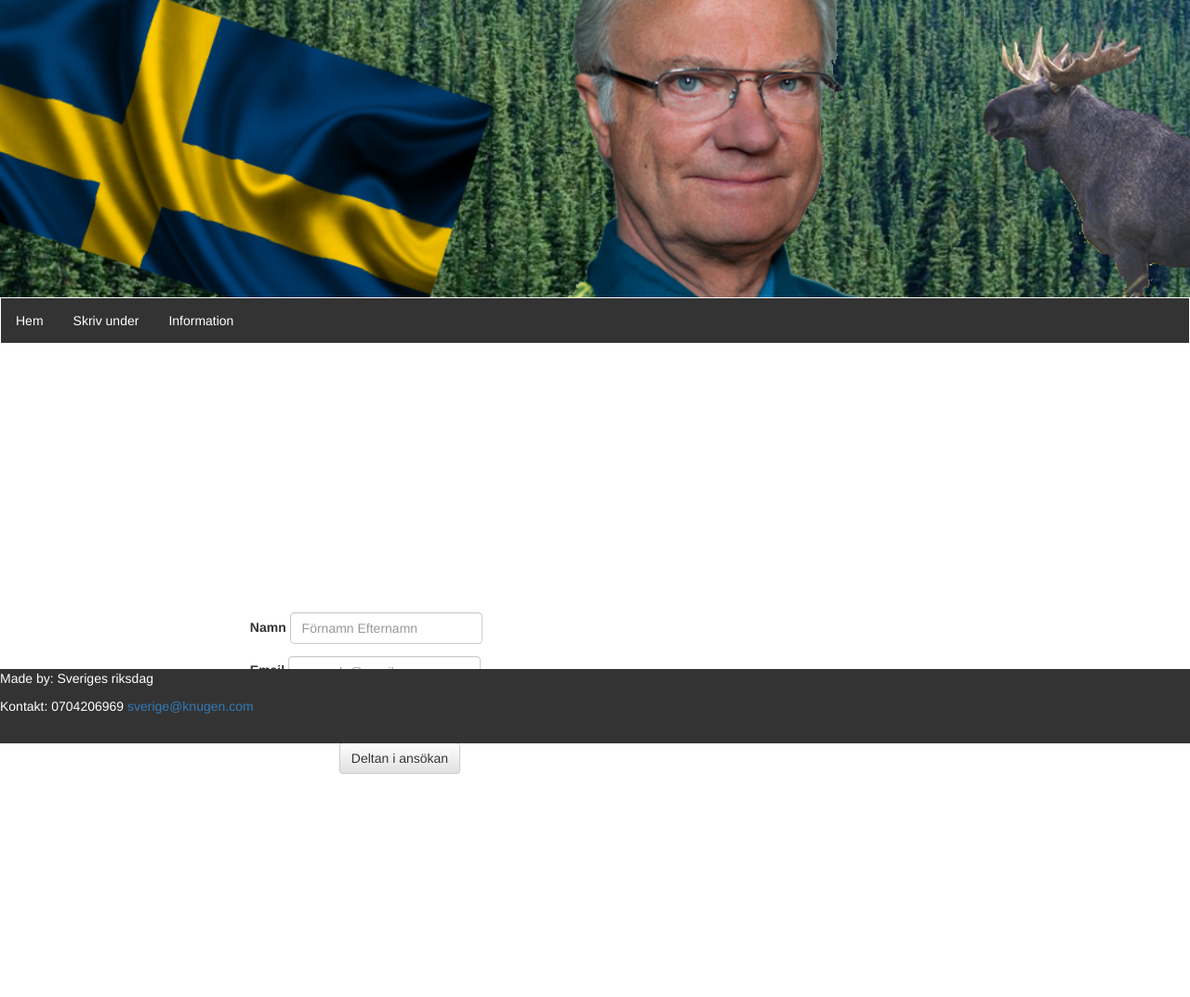
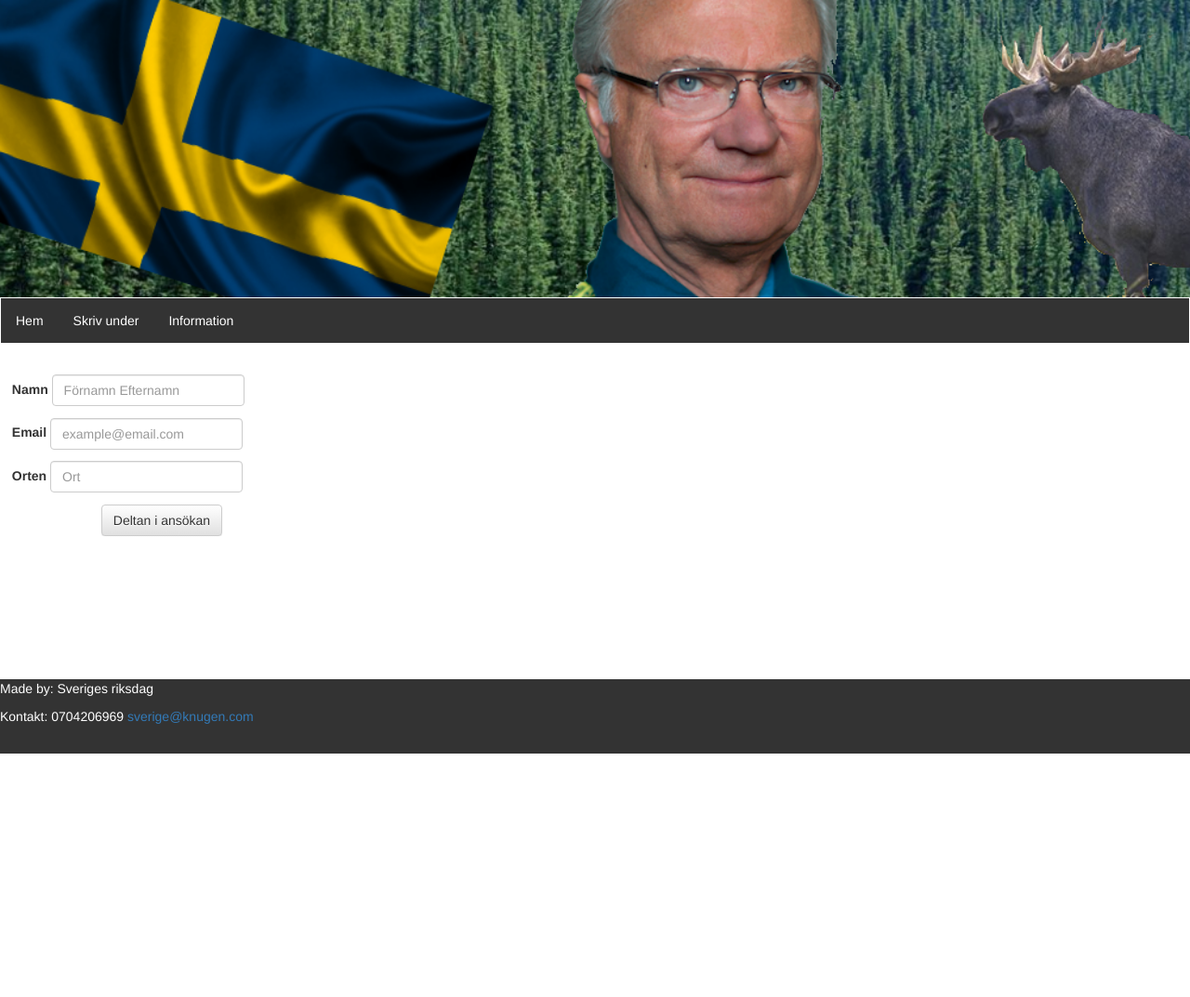
Before and after one commit to emgul/php_sida_1, a PHP site: page /vote.html in a window 1280 px wide. Shown: the top 1073 px of the page at 93% size. After the commit the page ends 811 px from the top, so only its background shows below. Run offline with PHP 8.4, Linux system fonts and the light colour scheme.

Commit message:
fix respons

```diff
--- a/Css/style.css
+++ b/Css/style.css
@@ -49,12 +49,12 @@ html, body {
     height: 10%;
     margin-top: 2%;
     position: absolute;
-    bottom: 0;
+    bottom: -1.4%;
     width: 100%;
 }
 .main {
     float: left;
-    margin: 20%;
+    margin: 0%;
     width: 50%;
 
     overflow: hidden;
--- a/vote.html
+++ b/vote.html
@@ -39,8 +39,8 @@
     <input type="email" class="form-control" id="exampleInputEmail2" placeholder="example@email.com">
   </div>
   <div class="form-group2">
-    <label for="exampleInputEmail2">Ort   </label>
-    <input type="email" class="form-control" id="exampleInputEmail2" placeholder="Orten">
+    <label for="exampleInputEmail2">Orten   </label>
+    <input type="email" class="form-control" id="exampleInputEmail2" placeholder="Ort">
   </div>
   <button type="submit" class="btn btn-default">Deltan i ansökan</button>
 </form>
```
